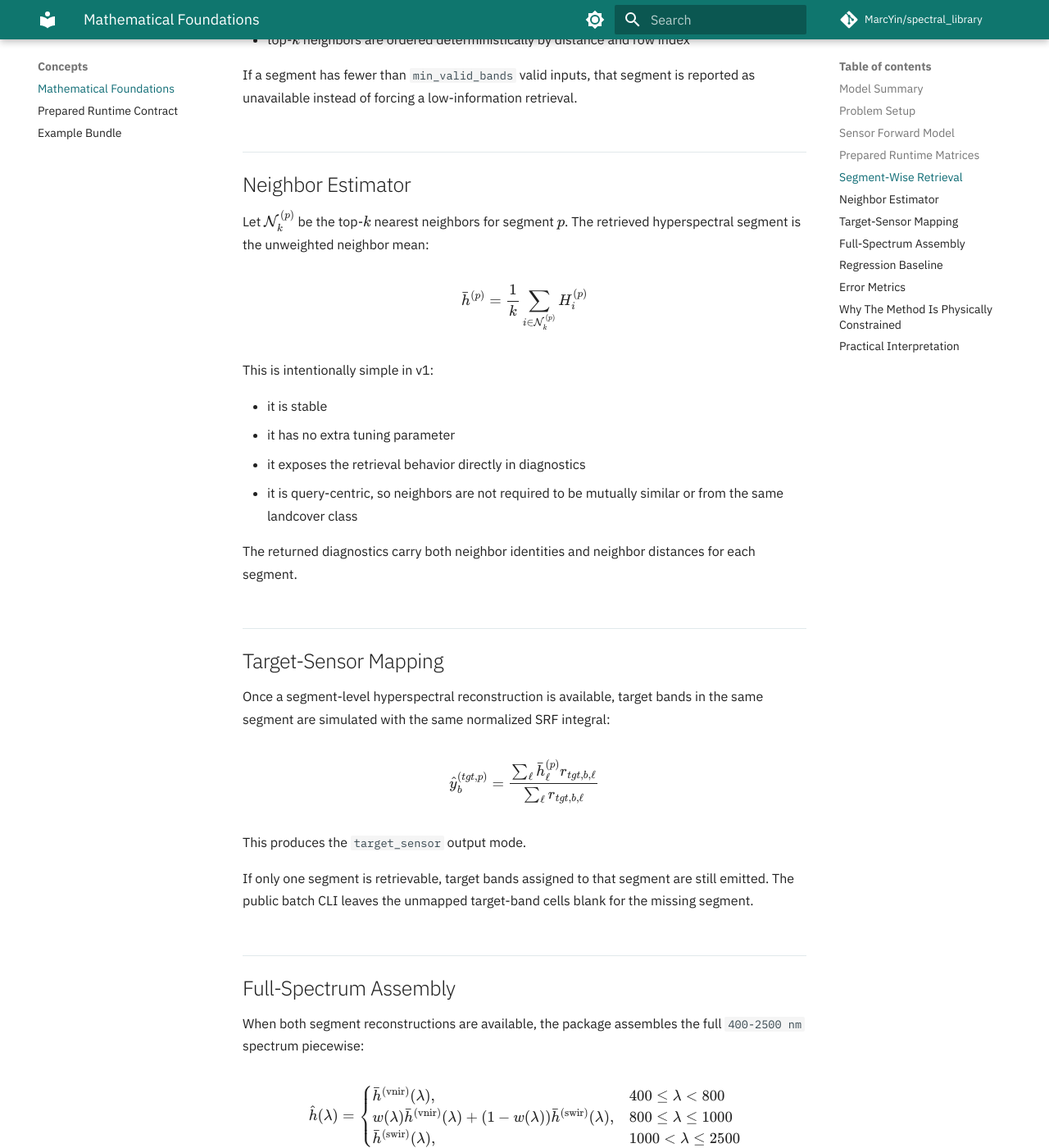
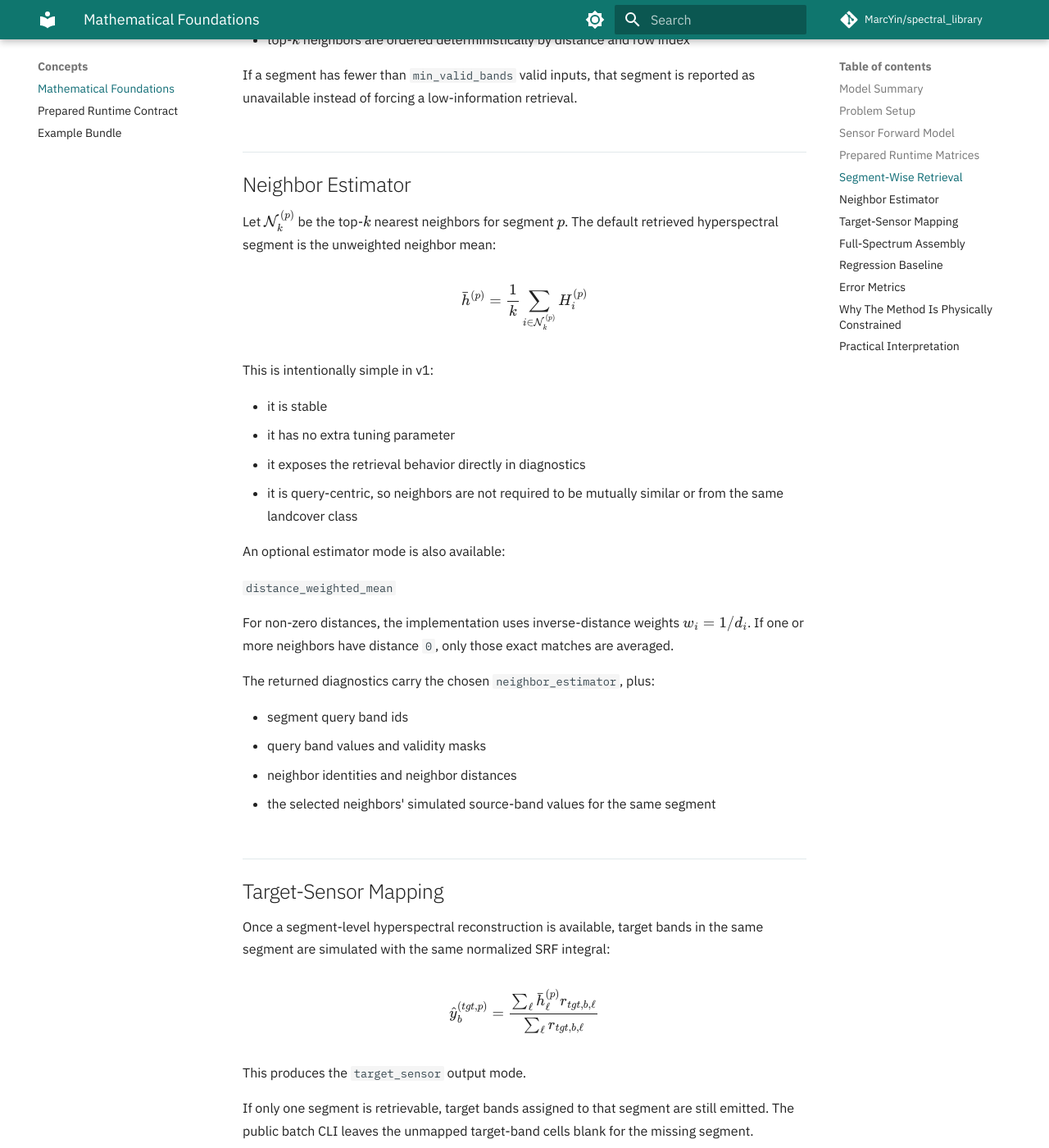
Before and after one commit to MarcYin/spectral_library, an MkDocs documentation site: the page built from docs/theory.md, in a window 1280 px wide and 1400 px high, scrolled down 3739 px. Shown: the whole window at 82% size. Built offline with MkDocs 1.6.1 and Material for MkDocs 9.7.7, drawn with Linux system fonts in a browser that asks for light colours; comment, search, counter and statistics services are not loaded.

Commit message:
docs: document neighbor estimators and CLI log lifecycle
Update the CLI reference, Python API reference, and theory notes to describe the distance_weighted_mean estimator, the richer per-segment diagnostics, and the JSON log lifecycle fields and events.\n\nExtend the docs-site assertions so the published pages stay aligned with the new estimator and logging contract.

```diff
--- a/docs/theory.md
+++ b/docs/theory.md
@@ -159,7 +159,7 @@ reported as unavailable instead of forcing a low-information retrieval.
 ## Neighbor Estimator
 
 Let $\mathcal{N}_k^{(p)}$ be the top-$k$ nearest neighbors for segment $p$.
-The retrieved hyperspectral segment is the unweighted neighbor mean:
+The default retrieved hyperspectral segment is the unweighted neighbor mean:
 
 $$
 \bar{h}^{(p)} = \frac{1}{k} \sum_{i \in \mathcal{N}_k^{(p)}} H_i^{(p)}
@@ -173,8 +173,20 @@ This is intentionally simple in v1:
 - it is query-centric, so neighbors are not required to be mutually similar or
   from the same landcover class
 
-The returned diagnostics carry both neighbor identities and neighbor distances
-for each segment.
+An optional estimator mode is also available:
+
+`distance_weighted_mean`
+
+For non-zero distances, the implementation uses inverse-distance weights
+$w_i = 1 / d_i$. If one or more neighbors have distance `0`, only those exact
+matches are averaged.
+
+The returned diagnostics carry the chosen `neighbor_estimator`, plus:
+
+- segment query band ids
+- query band values and validity masks
+- neighbor identities and neighbor distances
+- the selected neighbors' simulated source-band values for the same segment
 
 ## Target-Sensor Mapping
 
```
Also changed, not shown: docs/cli_reference.md (+15 -0 lines), docs/python_api_reference.md (+4 -1 lines), 1 other file.
